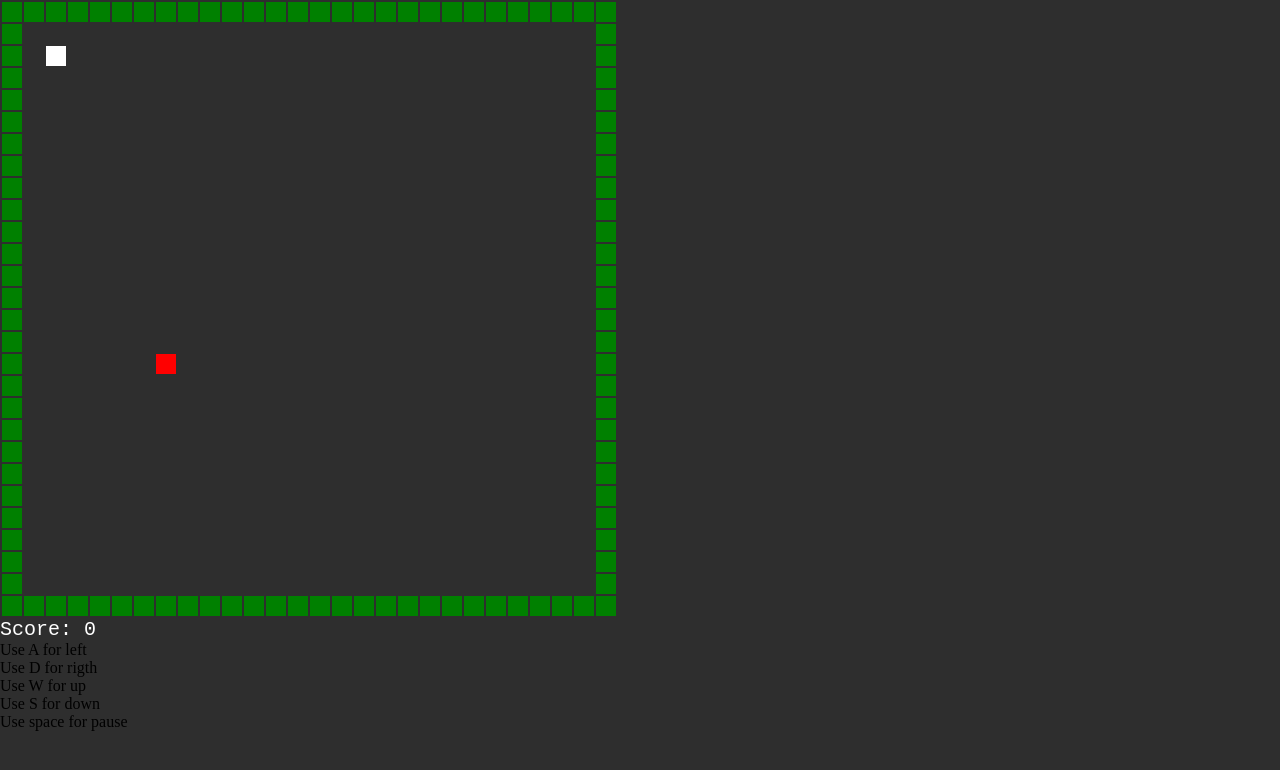
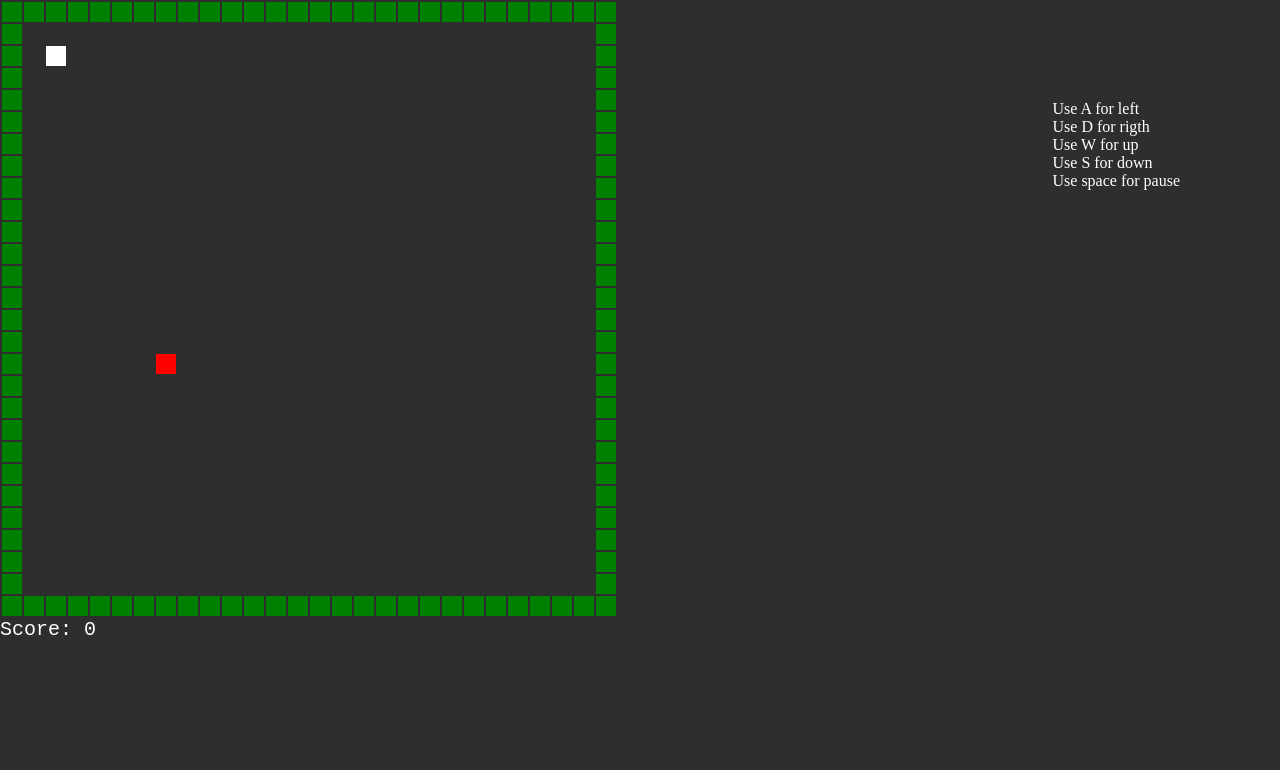
Before and after one commit to Andrewwss/SnakeGame, a plain HTML site: page Snake Game/index.html in a window 1280 px wide. Drawn offline with Linux system fonts and the light colour scheme.

Commit message:
Update style.css

```diff
--- a/Snake Game/css/style.css
+++ b/Snake Game/css/style.css
@@ -6,6 +6,14 @@
 body {
   background-color: rgb(46, 46, 46);
 }
+
+.rules {
+  color: white;
+  position: absolute;
+  right: 100px;
+  top: 100px;
+}
+
 
 td {
   width: 20px;
```
